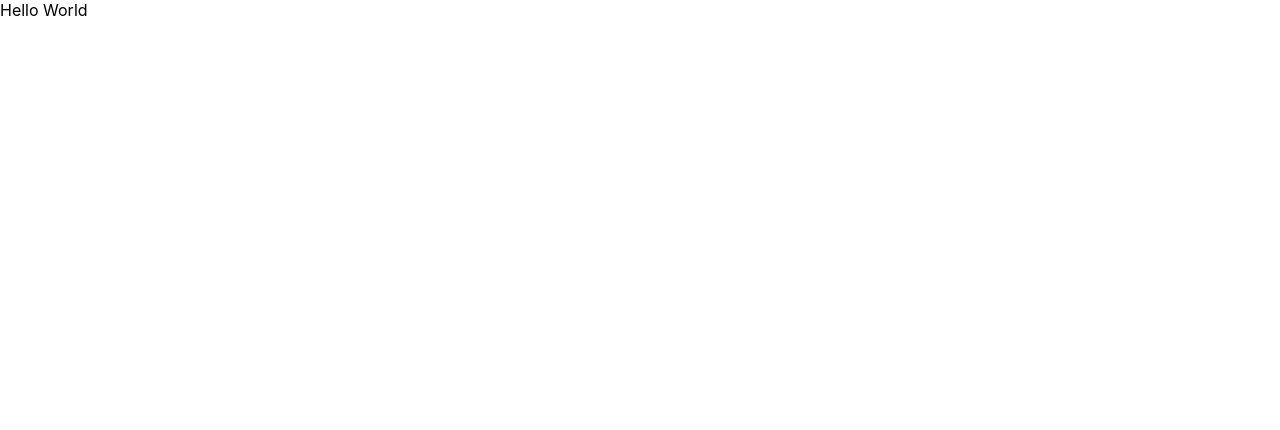
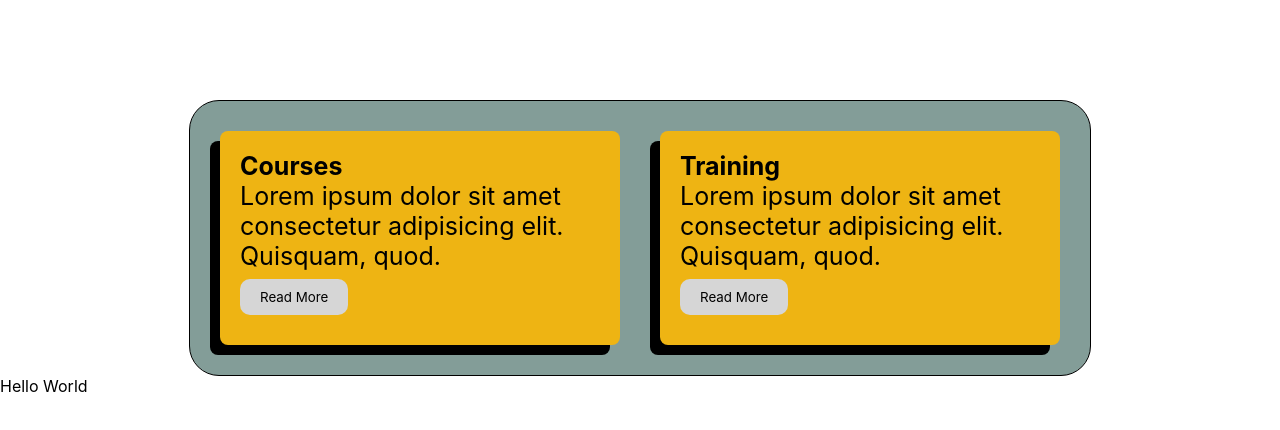
Before and after one commit to guru-projects/spark-inventive, a React (Create React App) app: page / in a window 1280 px wide. Shown: the top 430 px of the page. Built offline with nearby package versions, Linux system fonts and the light colour scheme.

Commit message:
Services

```diff
--- a/src/App.js
+++ b/src/App.js
@@ -1,8 +1,9 @@
 import './App.css';
-
+import Services from './components/Services/Services';
 function App() {
   return (
     <div className="App">
+      <Services/>
       Hello World
     </div>
   );
--- /dev/null
+++ b/src/components/Services/Services.css
@@ -0,0 +1,66 @@
+*{
+    margin: 0px;
+    padding: 0px;
+    box-sizing: border-box;
+    font-family:-apple-system, BlinkMacSystemFont, 'Segoe UI', Roboto, Oxygen, Ubuntu, Cantarell, 'Open Sans', 'Helvetica Neue', sans-serif;
+    /* font-size: 30px; */
+}
+.serv{
+    display: flex ;
+    justify-content: center;
+
+}
+.card h2{
+    font-size: 25px;
+}
+
+.card-container{
+    border-radius: 30px;
+    padding: 30px;
+    border: 1px solid black;
+    background-color: #839d98;
+
+    display: flex;
+    gap: 40px;
+    justify-content: center;
+    flex-wrap: wrap;
+    margin-top: 100px;
+}
+.card{
+    padding: 20px;
+    max-width: 400px;
+
+    background-color: rgb(238, 180, 19);
+    border-radius: 8px;
+    overflow: hidden;
+    height: auto;
+    box-shadow: -10px 10px #000;
+    transition: box-shadow 300ms ease ;
+
+}
+.card:hover{
+
+    box-shadow: 0 0 #000;
+}
+button:hover{
+
+}
+.content p{
+    font-size: 25px;
+    margin-bottom: 8px;
+
+
+}
+.content button {
+    background-color: #d6d6d6;
+    padding: 10px 20px;
+    border: none;
+    border-radius: 10px;
+    cursor: pointer;
+    margin-bottom: 10px;
+    font-family: -apple-system, BlinkMacSystemFont, 'Segoe UI', Roboto, Oxygen, Ubuntu, Cantarell, 'Open Sans', 'Helvetica Neue', sans-serif;
+}
+.content{
+    display: inline-block;
+    text-decoration: none;
+}
--- /dev/null
+++ b/src/components/Services/Services.jsx
@@ -0,0 +1,41 @@
+import React from "react";
+import "./Services.css";
+
+
+
+function Services (){
+    return (
+        <div className="serv">
+       <div className="card-container">
+        <div className="card">
+            <h2>Courses</h2>
+            <div className="content">
+                <p>
+                    Lorem ipsum dolor sit amet consectetur adipisicing elit.
+                    Quisquam, quod.
+                </p>
+                <button>Read More</button>
+            </div>
+            </div>
+
+            <div className="card">
+            <h2>Training</h2>
+            <div className="content">
+                <p>
+                    Lorem ipsum dolor sit amet consectetur adipisicing elit.
+                    Quisquam, quod.
+                </p>
+                <button>Read More</button>
+            </div>
+            </div>
+        </div>
+
+
+
+
+        </div>
+
+
+       )
+}
+export default Services;
```
